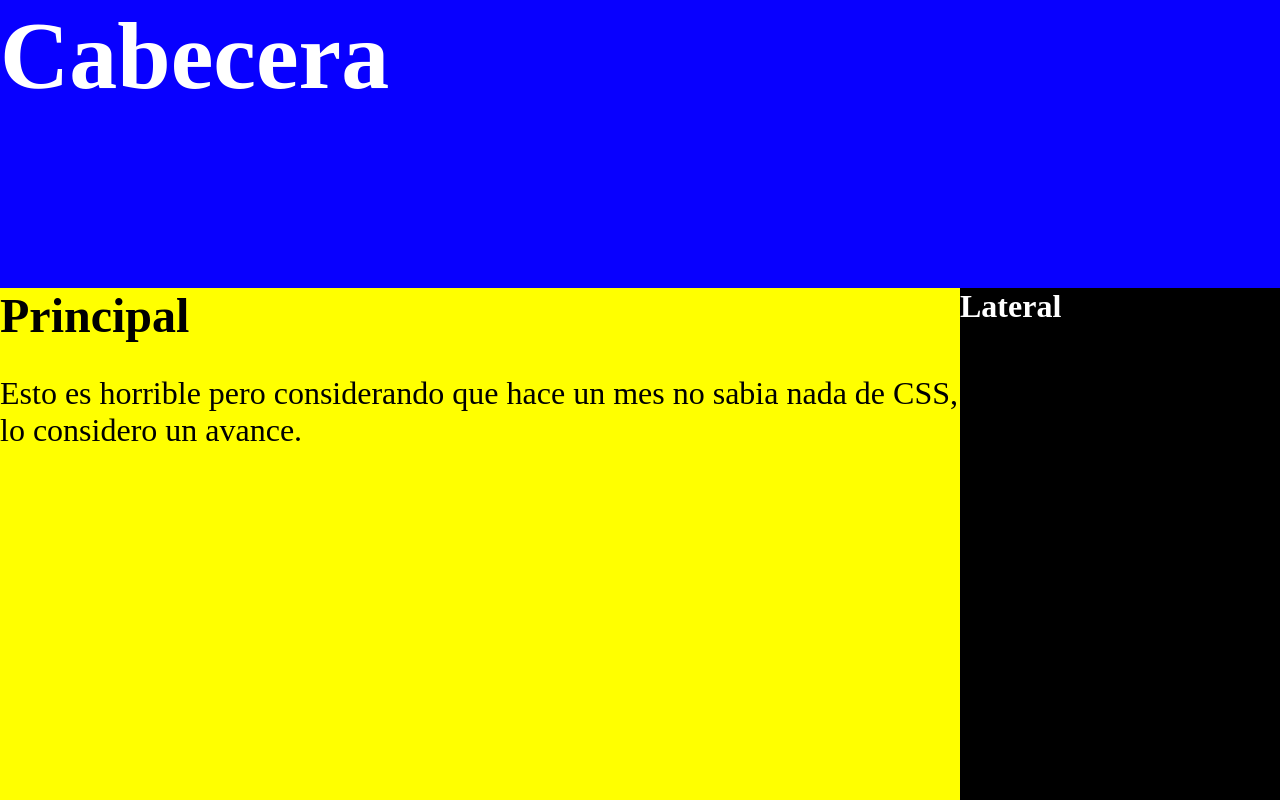
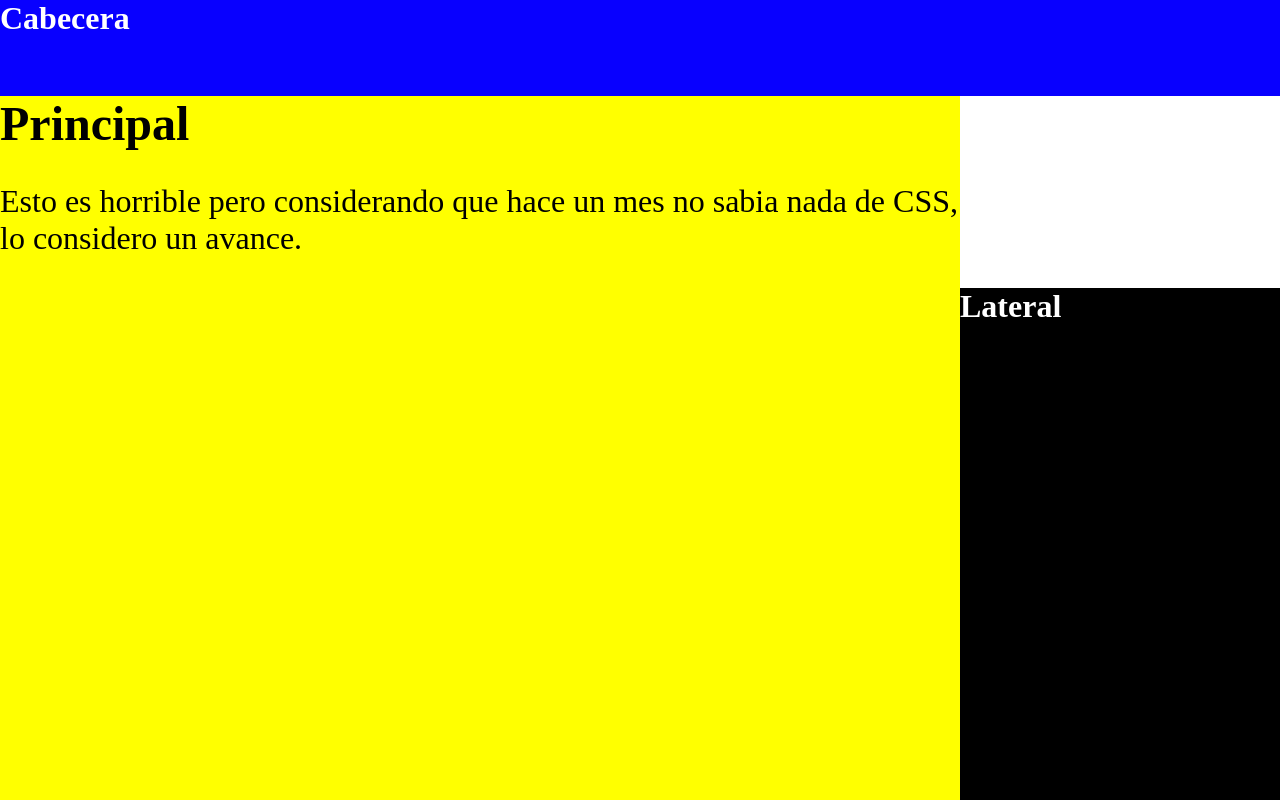
Before and after one commit to Maxmat1/TestPgae, a plain HTML site: page index.html in a window 1280 px wide. Shown: the top 800 px of the page. Drawn offline with Linux system fonts and the light colour scheme.

Commit message:
Update style.css

```diff
--- a/style.css
+++ b/style.css
@@ -6,8 +6,6 @@ body{
     height: 6em;
     background-color:#0800ff;
     color:#ffffff;
-    font-size: 3em;
-    margin: 0px;
 }
 .Main{
     width: 75%;
```
